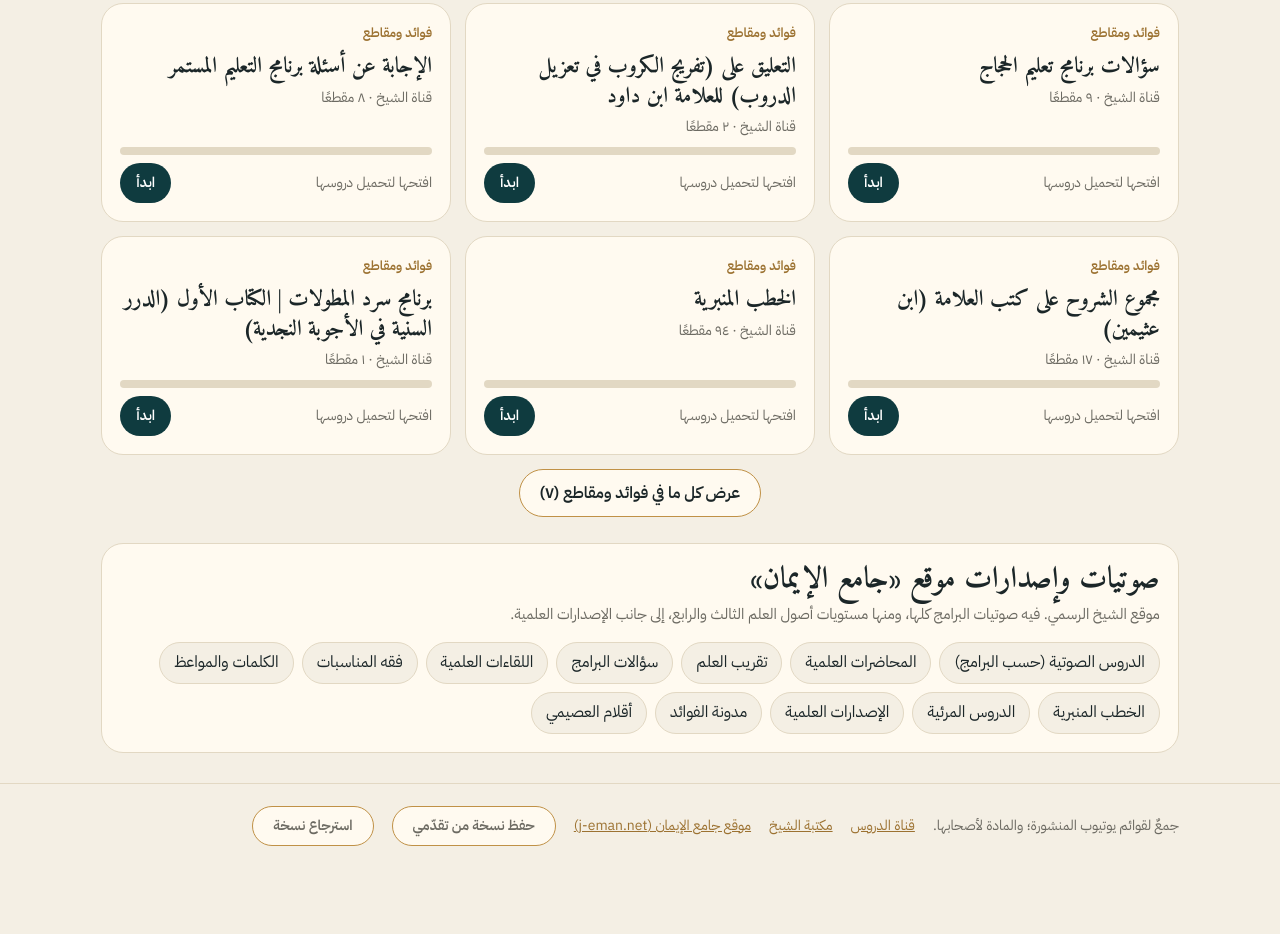
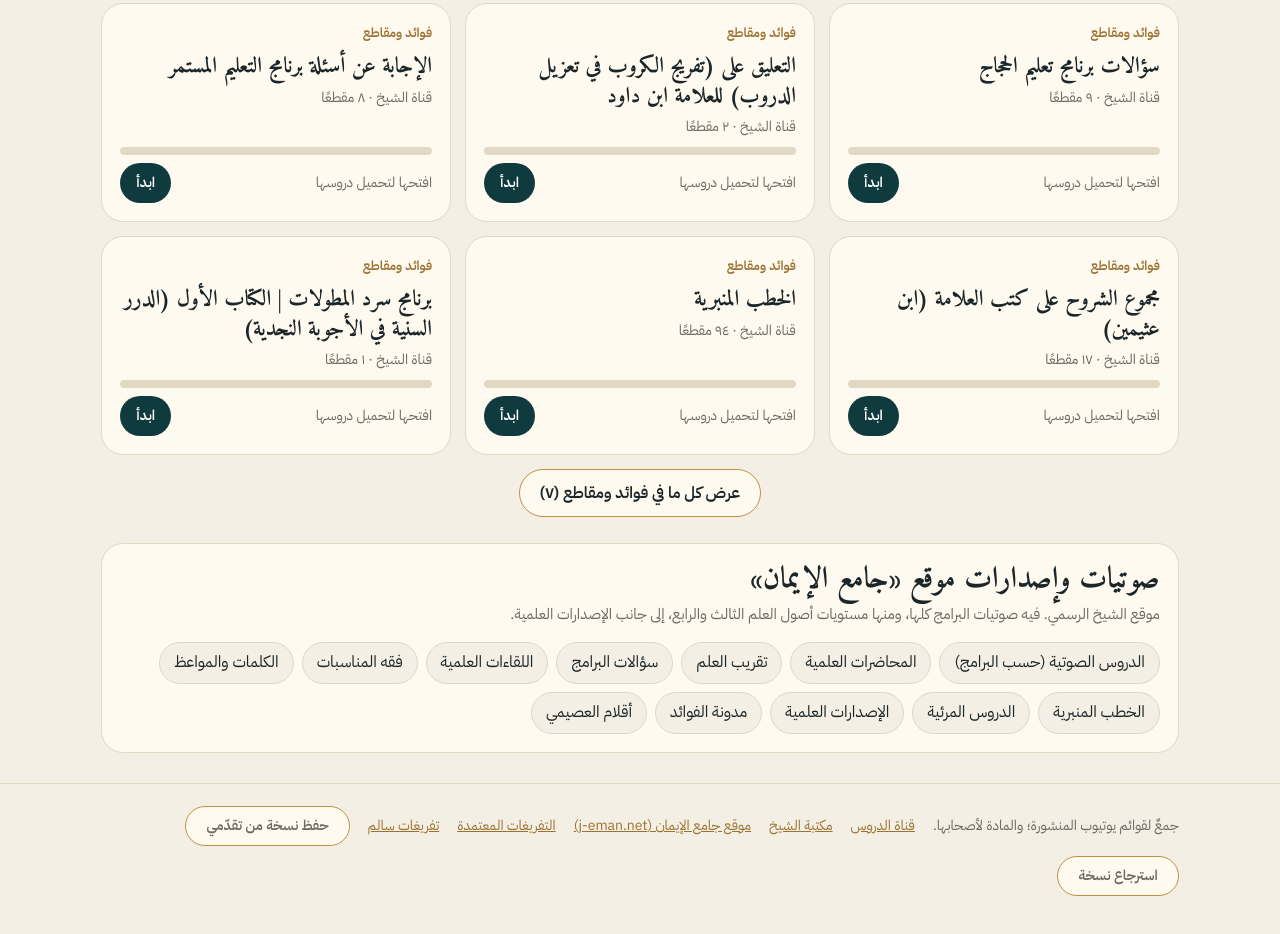
Before and after one commit to AhmadAlshaigy/osaimi, a plain HTML site: page index.html in a window 1280 px wide. Shown: the part 5570-6504 px from the top of the page. Before the commit the page ends 6456 px from the top, so only its background shows below. Drawn offline with Linux system fonts and the light colour scheme.

Commit message:
Add files via upload

```diff
--- a/index.html
+++ b/index.html
@@ -93,7 +93,7 @@ footer .wrap{display:flex;flex-wrap:wrap;gap:10px 18px;align-items:center}
 .lessons .m{height:4px;background:var(--line);border-radius:4px;margin-top:6px;overflow:hidden}
 .lessons .m i{display:block;height:100%;background:var(--gold)}
 .lessons .d{color:var(--ok);font-size:13px;font-weight:600}
-.note{color:var(--mute);font-size:14px;padding:10px 0}
+.note{color:var(--mute);font-size:14px;padding:10px 0}.tf{display:flex;flex-wrap:wrap;gap:8px;align-items:center;margin-top:10px;font-size:14px}.tf span{color:var(--mute)}.tf a{display:inline-flex;align-items:center;min-height:40px;padding:0 14px;border-radius:20px;border:1px solid var(--gold);text-decoration:none;color:var(--ink);background:var(--card)}
 dialog{border:1px solid var(--line);border-radius:22px;background:var(--card);color:var(--ink);width:min(460px,92vw);padding:22px}
 dialog::backdrop{background:#0009}
 dialog h3{font:700 24px Amiri,serif;margin:0 0 10px}
@@ -178,6 +178,8 @@ dialog .err{color:#c0392b;font-size:14px;min-height:1.4em;margin:6px 0 0}
   <a href="https://www.youtube.com/@alosyme" target="_blank" rel="noopener">قناة الدروس</a>
     <a href="https://sites.google.com/view/al-osaimi/" target="_blank" rel="noopener">مكتبة الشيخ</a>
   <a href="https://j-eman.net/" target="_blank" rel="noopener">موقع جامع الإيمان (j-eman.net)</a>
+  <a href="https://t.me/mkalosyme" target="_blank" rel="noopener">التفريغات المعتمدة</a>
+  <a href="https://t.me/wwwattafreegh" target="_blank" rel="noopener">تفريغات سالم</a>
   <button class="x btn" id="exp" style="height:40px">حفظ نسخة من تقدّمي</button>
   <label class="btn" style="height:40px;display:inline-flex;align-items:center">استرجاع نسخة<input id="imp" type="file" accept="application/json" hidden></label>
  </div>
@@ -186,7 +188,7 @@ dialog .err{color:#c0392b;font-size:14px;min-height:1.4em;margin:6px 0 0}
 <section id="view" aria-modal="true" role="dialog">
  <div class="vh"><button class="ib" id="close" aria-label="رجوع"><svg viewBox="0 0 24 24" fill="none" stroke="currentColor" stroke-width="2"><path d="M9 6l6 6-6 6"/></svg></button><h3 id="vt"></h3><a class="lib" id="vy" target="_blank" rel="noopener">يوتيوب</a></div>
  <div class="vbody">
-  <div class="pbox"><div class="ratio"><div id="player"></div></div><div class="now" id="now"></div></div>
+  <div class="pbox"><div class="ratio"><div id="player"></div></div><div class="now" id="now"></div><div class="tf"><span>تفريغ الدروس:</span><a href="https://t.me/mkalosyme" target="_blank" rel="noopener">الخزانة العصيمية (التفريغات المعتمدة)</a><a href="https://t.me/wwwattafreegh" target="_blank" rel="noopener">قناة سالم للتفريغ</a></div></div>
   <div><ul class="lessons" id="lessons"></ul></div>
  </div>
 </section>
```
